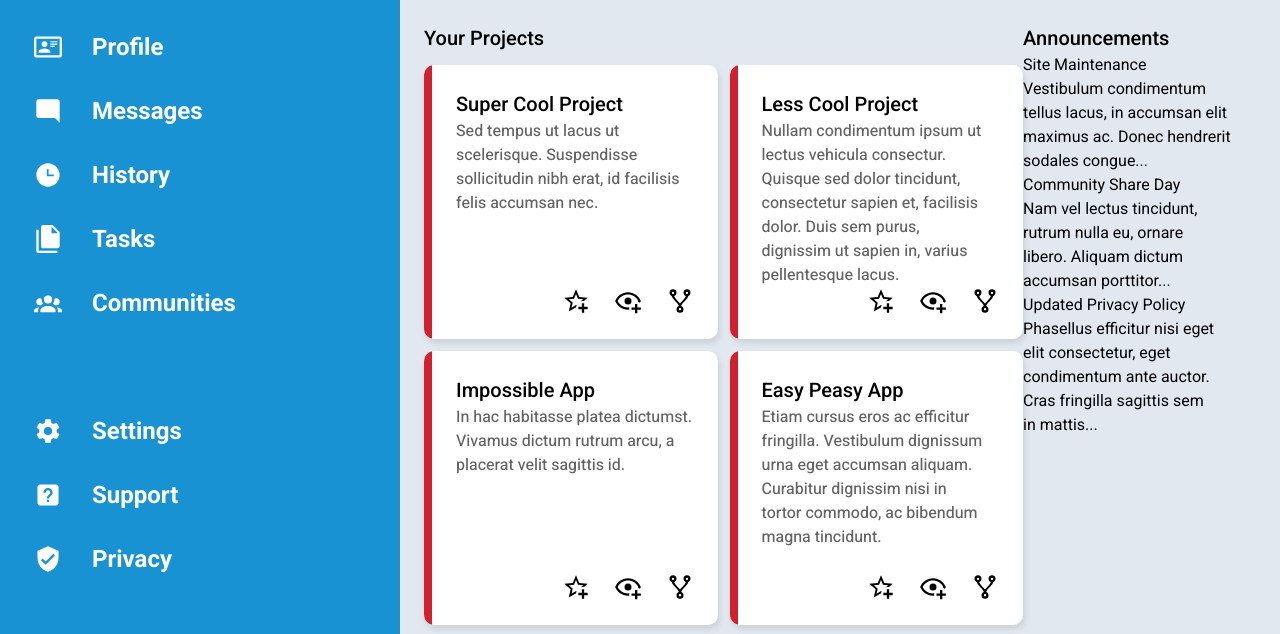
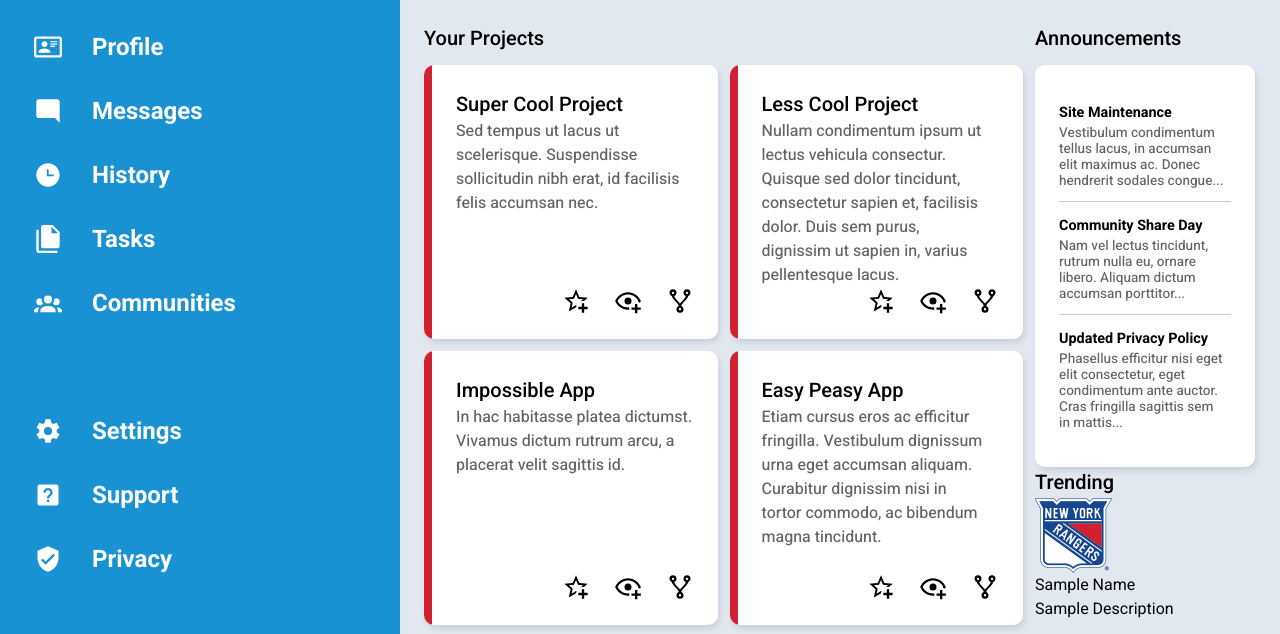
Before and after one commit to boscoru/admin-dashboard, a plain HTML site: page index.html in a window 1280 px wide. Shown: the part 161-795 px from the top of the page. Drawn offline with Linux system fonts and the light colour scheme.

Commit message:
Starts Trending section

```diff
--- a/index.html
+++ b/index.html
@@ -368,11 +368,13 @@
                         <p class="ind-p">Vestibulum condimentum tellus lacus, in accumsan elit maximus ac. Donec
                             hendrerit sodales congue...</p>
                     </div>
+                    <div class="divider"></div>
                     <div class="individual">
                         <div class="ind-title">Community Share Day</div>
                         <p class="ind-p">Nam vel lectus tincidunt, rutrum nulla eu, ornare libero. Aliquam dictum
                             accumsan porttitor...</p>
                     </div>
+                    <div class="divider"></div>
                     <div class="individual">
                         <div class="ind-title">Updated Privacy Policy</div>
                         <p class="ind-p">Phasellus efficitur nisi eget elit consectetur, eget condimentum ante auctor.
@@ -380,6 +382,16 @@
                     </div>
                 </div>
             </div>
+            <div class="trending">
+                <div class="content-title">Trending</div>
+                <div class="profiles">
+                    <div class="profile">
+                        <img src="images/Rangers.png" alt="Rangers" class="profile-img">
+                        <div class="profile-name">Sample Name</div>
+                        <div class="profile-desc">Sample Description</div>
+                    </div>
+                </div>
+            </div>
         </div>
     </div>
 </body>
--- a/styles.css
+++ b/styles.css
@@ -224,6 +224,7 @@ input[type="text"]:focus {
   display: grid;
   grid-template-columns: 72% 28%;
   padding: 24px;
+  gap: 12px;
 }
 
 .content-cards {
@@ -283,4 +284,37 @@ input[type="text"]:focus {
 .announcements {
   display: grid;
   grid-template-rows: auto 1fr;
+  gap: 12px;
 }
+
+.individuals {
+  background-color: white;
+  border-radius: 10px;
+  padding: 24px;
+  display: grid;
+  grid-template-rows: auto 1px auto 1px auto;
+  box-shadow: 2px 4px 6px rgba(0, 0, 0, 0.1);
+}
+
+.individual {
+  display: flex;
+  flex-direction: column;
+  justify-content: center;
+  flex: 1 1 auto;
+}
+
+.ind-title {
+  font-size: .9rem;
+  font-weight: bold
+}
+
+.ind-p {
+  font-size: .85rem;
+  color: #636363;
+  font-weight: 450;
+  line-height: 1rem;
+}
+
+.divider {
+  background-color: rgba(0, 0, 0, 0.2);
+}
```
